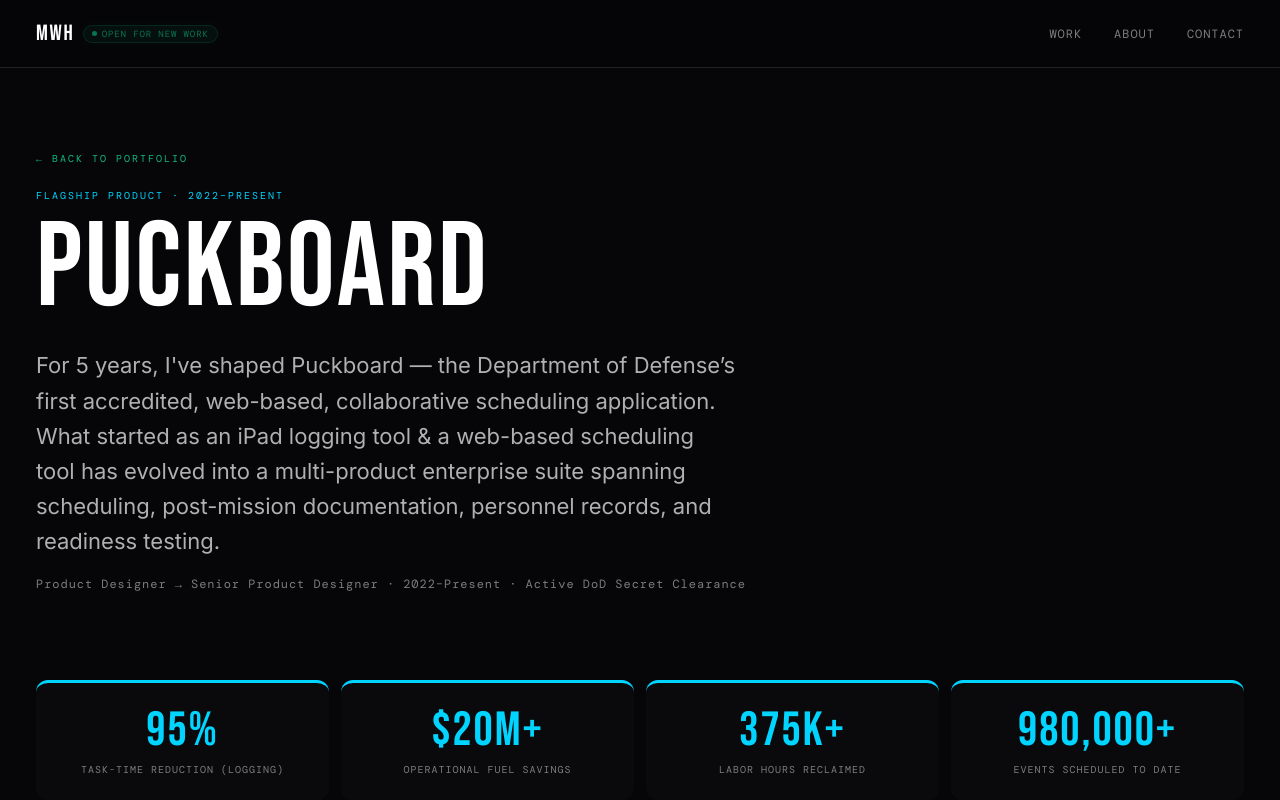
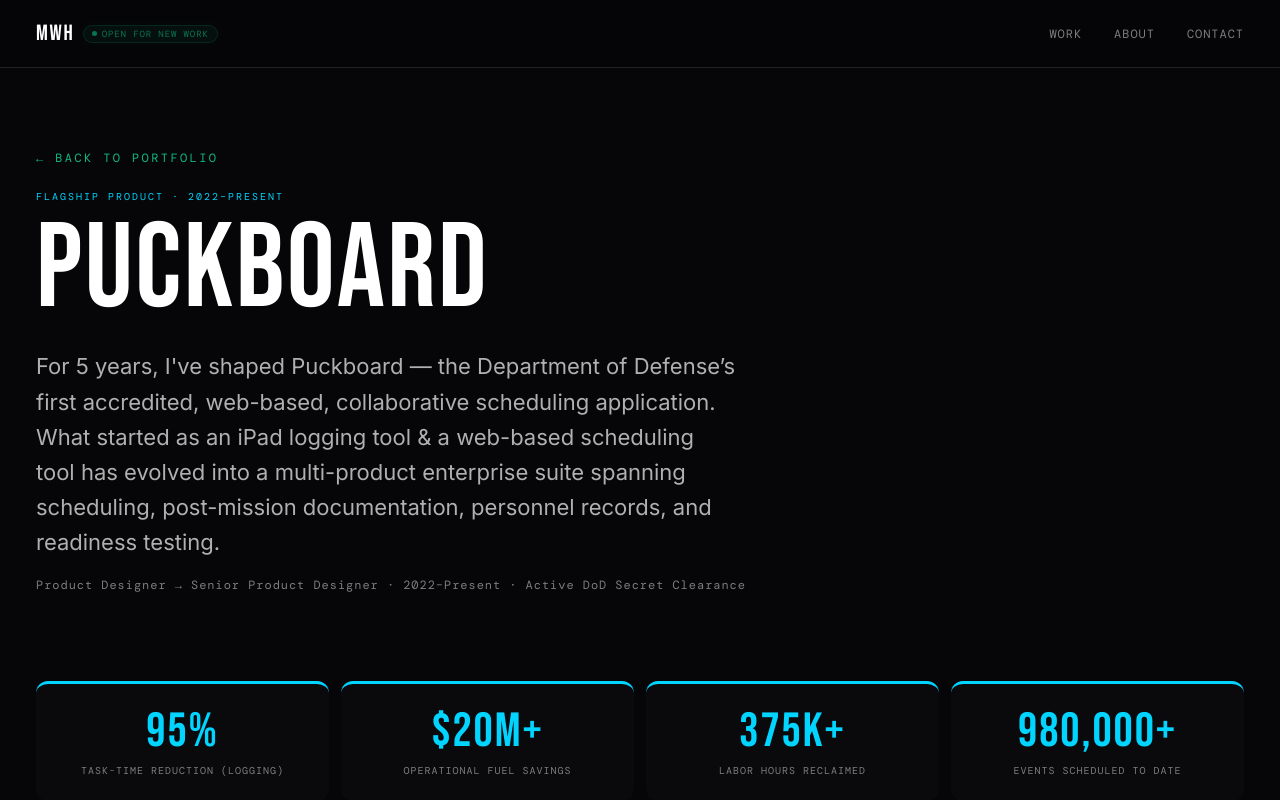
Before and after one commit to MattH-exe/my-portfolio-next, a Next.js app: page /work/puckboard in a window 1280 px wide. Shown: the top 800 px of the page. Built offline with nearby package versions, Linux system fonts and the light colour scheme.

Commit message:
Update PuckboardPage.js

```diff
--- a/app/work/puckboard/PuckboardPage.js
+++ b/app/work/puckboard/PuckboardPage.js
@@ -24,7 +24,7 @@
       <main style={{ maxWidth: "1400px", margin: "0 auto" }}>
         {/* Hero */}
         <section aria-label="Puckboard overview" style={{ padding: "80px clamp(16px, 3vw, 36px) 40px" }}>
-          <a href="/" style={{ fontFamily: FONTS.mono, fontSize: "10px", color: COLORS.accent, letterSpacing: "0.2em", textTransform: "uppercase", textDecoration: "none", display: "inline-block", marginBottom: "24px" }}>← Back to Portfolio</a>
+          <a href="/" style={{ fontFamily: FONTS.mono, fontSize: "12px", color: COLORS.accent, letterSpacing: "0.2em", textTransform: "uppercase", textDecoration: "none", display: "inline-block", marginBottom: "24px" }}>← Back to Portfolio</a>
           <div style={{ fontFamily: FONTS.mono, fontSize: "10px", color: "#00d4ff", letterSpacing: "0.2em", textTransform: "uppercase", marginBottom: "12px" }}>Flagship Product · 2022–Present</div>
           <h1 style={{ fontFamily: FONTS.headline, fontSize: "clamp(64px, 10vw, 120px)", fontWeight: "400", color: "#fff", letterSpacing: "0.02em", lineHeight: "0.92", marginBottom: "24px" }}>PUCKBOARD</h1>
           <p style={{ fontFamily: FONTS.body, fontSize: "clamp(18px, 2.5vw, 22px)", color: COLORS.textSecondary, lineHeight: "1.6", maxWidth: "700px", marginBottom: "16px" }}>{data.description}</p>
```
